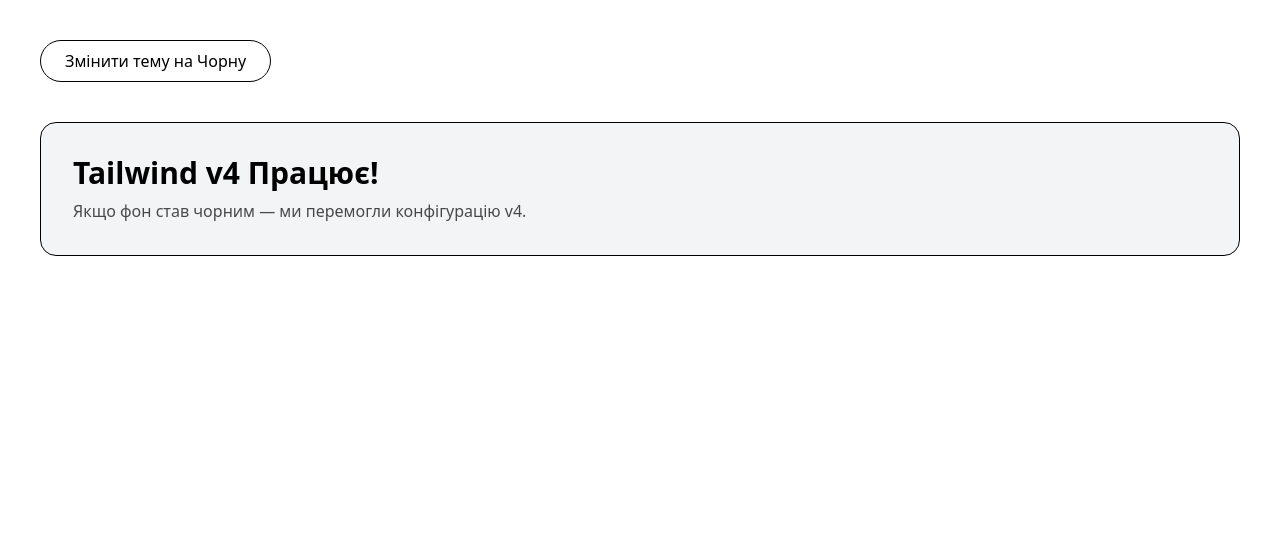
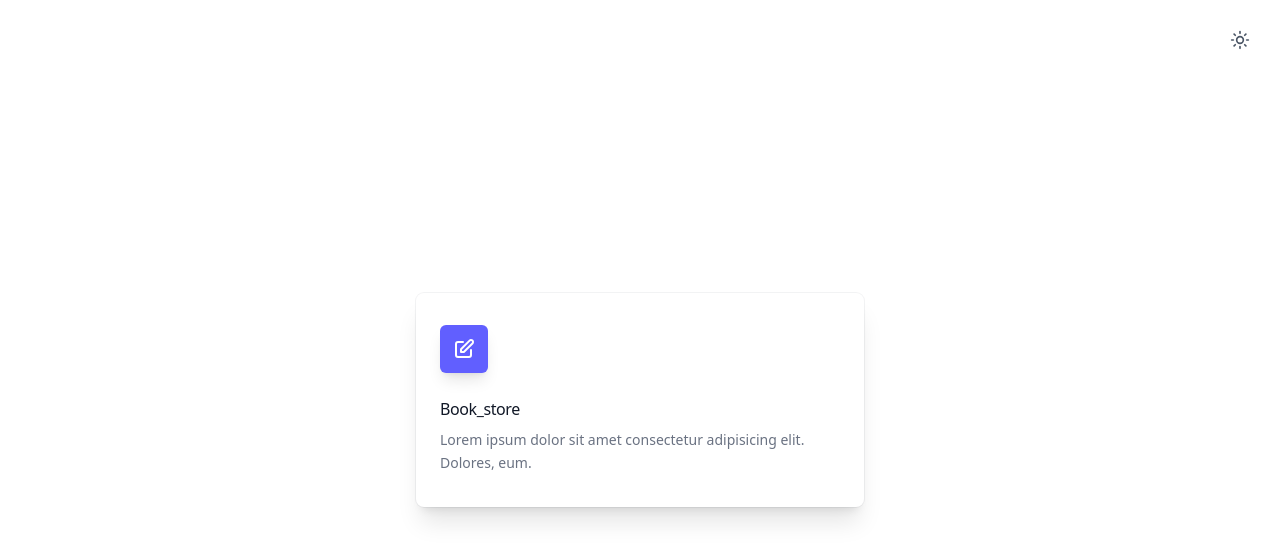
Before and after one commit to vpodhornyi/book-store, a Next.js app in the folder apps/web/: page / in a window 1280 px wide. Shown: the top 560 px of the page. Built offline with nearby package versions, Linux system fonts and the light colour scheme.

Commit message:
Add dark/light theme toggle using next-themes

```diff
--- a/apps/web/app/globals.css
+++ b/apps/web/app/globals.css
@@ -1,18 +1,11 @@
 @import "tailwindcss";
 
+/* Використовуємо директиву з вашого прикладу для ручного перемикання */
+@custom-variant dark (&:where(.dark, .dark *));
+
 @theme {
-  /* Цей рядок каже Tailwind: "Активуй dark-варіанти, коли знайдеш клас .dark" */
-  --variant-dark: .dark &;
-
-  /* Додамо власні кольори для впевненості */
-  --color-deep-black: #000000;
-  --color-pure-white: #ffffff;
+  /* Додаємо кольори, щоб класи gray-800 та gray-400 працювали */
+  --color-gray-800: #1f2937;
+  --color-gray-400: #9ca3af;
+  --color-gray-900: #111827;
 }
-
-/* Примусовий фікс для Next.js, якщо класи не підхоплюються автоматично */
-@utility dark-mode-fix {
-  :where(.dark) & {
-    background-color: black;
-    color: white;
-  }
-}
--- a/apps/web/app/layout.tsx
+++ b/apps/web/app/layout.tsx
@@ -1,23 +1,18 @@
+import "./globals.css";
+import { ThemeProvider } from "../components/theme-provider";
 
-import "./globals.css";
-
-export const metadata = {
-  title: "BookStore",
-  description: "An online bookstore where you can discover and buy books for every taste",
-};
-
-
-interface RootLayoutProps {
-  children: React.ReactNode;
+export interface RootLayoutProps{
+  children: React.ReactNode
 }
 
-export default function RootLayout({
-  children,
-}: RootLayoutProps) {
+export default function RootLayout({ children }: RootLayoutProps) {
   return (
-    <html lang="en">
-      <body >
-        {children}
+    <html lang="uk" suppressHydrationWarning>
+      <body>
+        {/* Атрибут "class" відповідає селектору .dark у CSS */}
+        <ThemeProvider attribute="class" defaultTheme="system" enableSystem>
+          {children}
+        </ThemeProvider>
       </body>
     </html>
   );
--- a/apps/web/app/page.tsx
+++ b/apps/web/app/page.tsx
@@ -1,33 +1,60 @@
 "use client";
-import { useState, useEffect } from "react";
+import { useTheme } from "next-themes";
+import { useEffect, useState } from "react";
 
-export default function Home() {
-  const [isDark, setIsDark] = useState(false);
+export default function ThemePage() {
+  const { theme, setTheme } = useTheme();
+  const [mounted, setMounted] = useState(false);
 
-  useEffect(() => {
-    // Додаємо клас на рівні <html>
-    if (isDark) {
-      document.documentElement.classList.add("dark");
-      document.documentElement.style.colorScheme = "dark";
-    } else {
-      document.documentElement.classList.remove("dark");
-      document.documentElement.style.colorScheme = "light";
-    }
-  }, [isDark]);
+  useEffect(() => setMounted(true), []);
+  if (!mounted) return null;
 
   return (
-    <div className="min-h-screen p-10 transition-colors duration-500 bg-white text-black dark:bg-deep-black dark:text-pure-white">
+    <div className="min-h-screen p-10 transition-colors duration-500 bg-white dark:bg-gray-950 flex flex-col items-center justify-center">
       <button
-        onClick={() => setIsDark(!isDark)}
-        className="mb-10 px-6 py-2 border border-black dark:border-white rounded-full transition-all"
+        onClick={() => setTheme(theme === "dark" ? "light" : "dark")}
+        className="fixed top-6 right-6 flex h-8 w-8 items-center justify-center transition-colors hover:bg-gray-100 dark:hover:bg-gray-800 rounded-2xl"
+        aria-label="Toggle theme"
       >
-        Змінити тему на {isDark ? "Світлу" : "Чорну"}
+        <svg
+          xmlns="http://www.w3.org/2000/svg"
+          viewBox="0 0 24 24"
+          fill="none"
+          stroke="currentColor"
+          strokeWidth="2"
+          strokeLinecap="round"
+          strokeLinejoin="round"
+          className="h-5 w-5 rotate-0 scale-100 transition-all dark:-rotate-90 dark:scale-0 text-gray-600 dark:text-gray-400"
+        >
+          <circle cx="12" cy="12" r="4" />
+          <path d="M12 2v2" /><path d="M12 20v2" /><path d="M4.93 4.93l1.41 1.41" />
+          <path d="M17.66 17.66l1.41 1.41" /><path d="M2 12h2" /><path d="M20 12h2" />
+          <path d="M6.34 17.66l-1.41 1.41" /><path d="M19.07 4.93l-1.41 1.41" />
+        </svg>
+        <svg
+          xmlns="http://www.w3.org/2000/svg"
+          viewBox="0 0 24 24"
+          fill="none"
+          stroke="currentColor"
+          strokeWidth="2"
+          strokeLinecap="round"
+          strokeLinejoin="round"
+          className="absolute h-5 w-5 rotate-90 scale-0 transition-all dark:rotate-0 dark:scale-100 text-gray-600 dark:text-gray-400"
+        >
+          <path d="M12 3a6 6 0 0 0 9 9 9 9 0 1 1-9-9Z" />
+        </svg>
       </button>
-
-      <div className="p-8 rounded-2xl bg-gray-100 dark:bg-neutral-900 border dark:border-neutral-800">
-        <h1 className="text-3xl font-bold">Tailwind v4 Працює!</h1>
-        <p className="mt-2 opacity-70">
-          Якщо фон став чорним — ми перемогли конфігурацію v4.
+      <div className="max-w-md bg-white dark:bg-gray-800 rounded-lg px-6 py-8 ring-1 shadow-xl ring-gray-900/5 transition-all">
+        <div className="flex items-center justify-center h-12 w-12 rounded-md bg-indigo-500 p-2 shadow-lg mb-6">
+           <svg className="h-6 w-6 text-white" fill="none" viewBox="0 0 24 24" stroke="currentColor">
+              <path strokeLinecap="round" strokeLinejoin="round" strokeWidth="2" d="M11 5H6a2 2 0 00-2 2v11a2 2 0 002 2h11a2 2 0 002-2v-5m-1.414-9.414a2 2 0 112.828 2.828L11.828 15H9v-2.828l8.586-8.586z" />
+           </svg>
+        </div>
+        <h3 className="text-gray-900 dark:text-white text-base font-medium tracking-tight">
+          Book_store
+        </h3>
+        <p className="text-gray-500 dark:text-gray-400 mt-2 text-sm leading-relaxed">
+          Lorem ipsum dolor sit amet consectetur adipisicing elit. Dolores, eum.
         </p>
       </div>
     </div>
--- /dev/null
+++ b/apps/web/components/theme-provider.tsx
@@ -0,0 +1,11 @@
+import { ThemeProvider as NextThemesProvider, ThemeProviderProps as NextThemesProviderProps } from "next-themes";
+
+export interface ThemeProviderProps extends NextThemesProviderProps {}
+
+export function ThemeProvider({ children, ...props }: ThemeProviderProps) {
+  return (
+    <NextThemesProvider {...props}>
+      {children}
+    </NextThemesProvider>
+  );
+}
--- a/apps/web/package.json
+++ b/apps/web/package.json
@@ -15,6 +15,7 @@
     "@tailwindcss/postcss": "^4.1.18",
     "clsx": "^2.1.1",
     "next": "16.1.0",
+    "next-themes": "^0.4.6",
     "react": "^19.2.0",
     "react-dom": "^19.2.0"
   },
```
Also changed, not shown: 1 other file (tests, documents, lock files or other folders).
